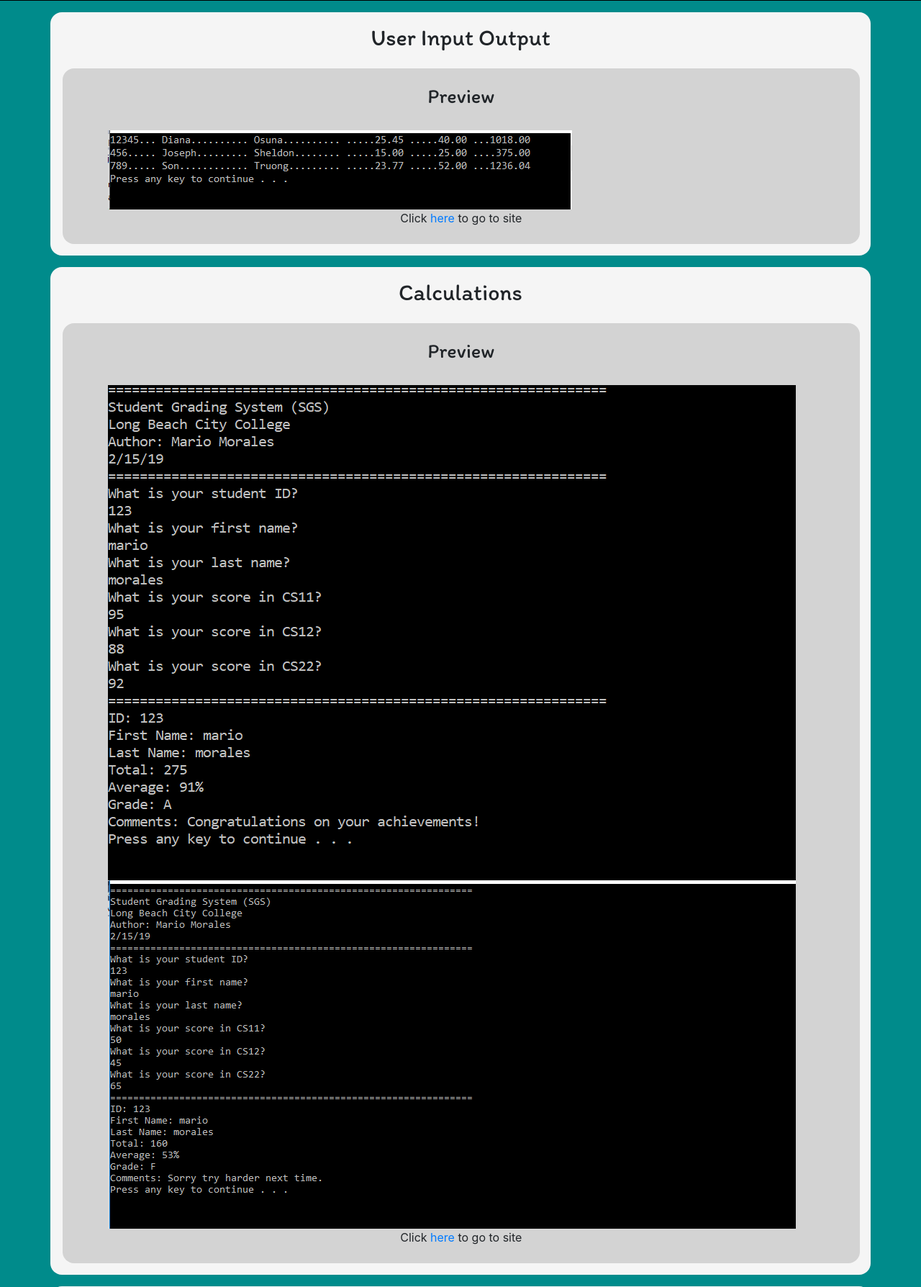
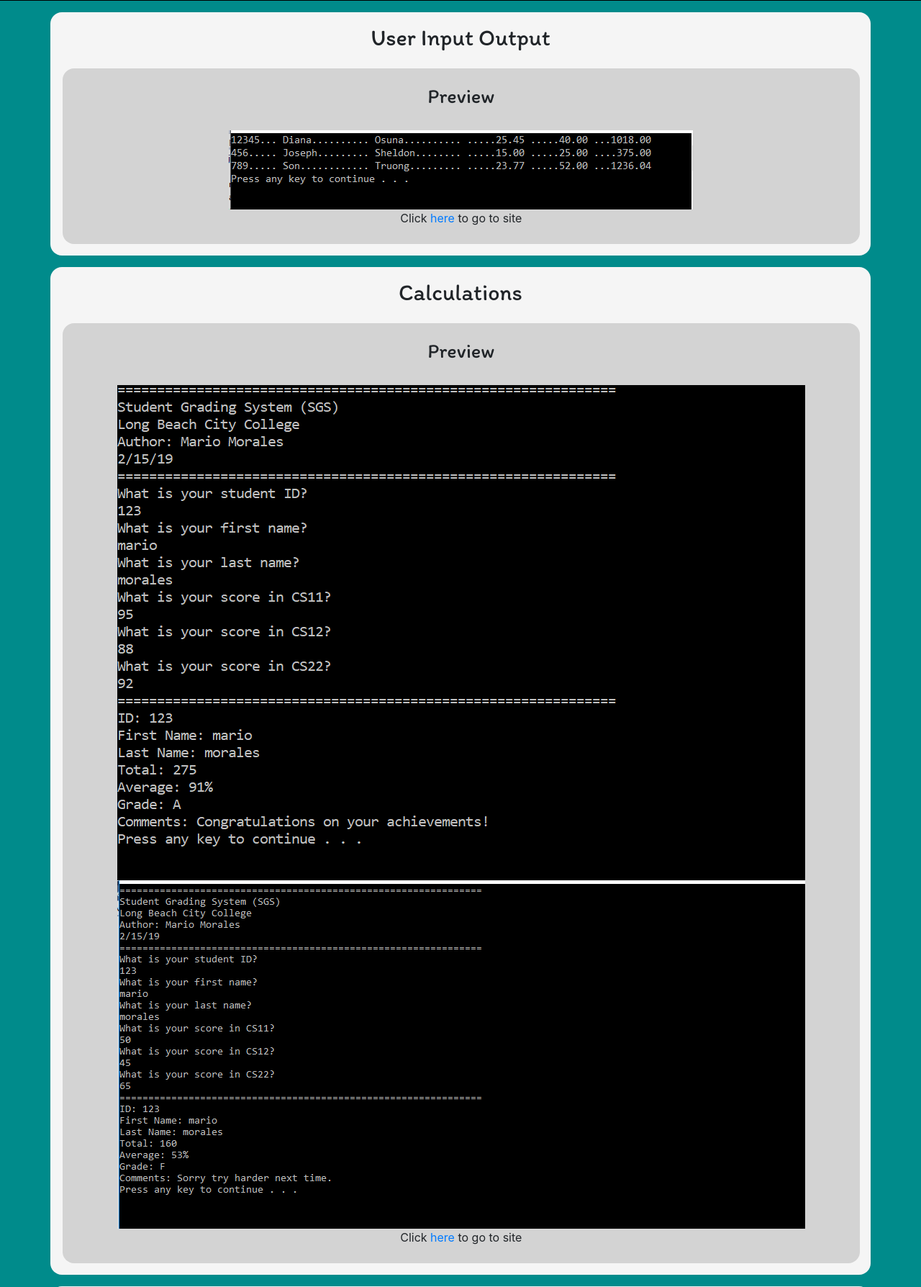
Before and after one commit to mariomorales123456/Portfolio, a PHP site: page /portfolio/cs11/index.php in a window 1280 px wide. Shown: the part 799-2587 px from the top of the page at 72% size. Run offline with PHP 8.4, Linux system fonts and the light colour scheme; some libraries are stand-ins or nearby versions.

Commit message:
centered images, fixed image path errors

```diff
--- a/portfolio/cs11/index.php
+++ b/portfolio/cs11/index.php
@@ -18,7 +18,7 @@
             <div class="row preview">     <!--/* image container*/ -->
                 <div class="col">
                     <h3 class="text-center">Preview</h3>
-                    <figure>
+                    <figure class="text-center">
                         <a href="images/project1.PNG" target="_blank"><img class="img-fluid" src="images/project1.PNG" alt="project1 code output"></a><figcaption class="text-center">Click <a href="raw_code/project1.php" target="_blank">here</a> to go to site</figcaption>
                     </figure>
                 </div>
@@ -40,7 +40,7 @@
             <div class="row preview">     <!--/* image container*/ -->
                 <div class="col">
                     <h3 class="text-center">Preview</h3>
-                    <figure>
+                    <figure class="text-center">
                         <a href="images/project2.PNG" target="_blank"><img class="img-fluid" src="images/project2.PNG" alt="project2 code output"></a><figcaption class="text-center">Click <a href="raw_code/project2.php" target="_blank">here</a> to go to site</figcaption>
                     </figure>
                 </div>
@@ -62,7 +62,7 @@
             <div class="row preview">     <!--/* image container*/ -->
                 <div class="col">
                     <h3 class="text-center">Preview</h3>
-                    <figure>
+                    <figure class="text-center">
                         <a href="images/project3.PNG" target="_blank"><img class="img-fluid" src="images/project3.PNG" alt="project3 code output"></a><figcaption class="text-center">Click <a href="raw_code/project3.php" target="_blank">here</a> to go to site</figcaption>
                     </figure>
                 </div>
@@ -84,7 +84,7 @@
             <div class="row preview">     <!--/* image container*/ -->
                 <div class="col">
                     <h3 class="text-center">Preview</h3>
-                    <figure>
+                    <figure class="text-center">
                         <a href="images/project4.PNG" target="_blank"><img class="img-fluid" src="images/project4.PNG" alt="project4 code output"></a><figcaption class="text-center">Click <a href="raw_code/project4.php" target="_blank">here</a> to go to site</figcaption>
                     </figure>
                 </div>
@@ -106,7 +106,7 @@
             <div class="row preview">     <!--/* image container*/ -->
                 <div class="col">
                     <h3 class="text-center">Preview</h3>
-                    <figure>
+                    <figure class="text-center">
                         <a href="images/project5.PNG" target="_blank"><img class="img-fluid" src="images/project5.PNG" alt="projec5 code output"></a><figcaption class="text-center">Click <a href="raw_code/project5.php" target="_blank">here</a> to go to site</figcaption>
                     </figure>
                 </div>
@@ -128,7 +128,7 @@
             <div class="row preview">     <!--/* image container*/ -->
                 <div class="col">
                     <h3 class="text-center">Preview</h3>
-                    <figure>
+                    <figure class="text-center">
                         <a href="images/project6.PNG" target="_blank"><img class="img-fluid" src="images/project6.PNG" alt="project6 code output"></a><figcaption class="text-center">Click <a href="raw_code/project6.php" target="_blank">here</a> to go to site</figcaption>
                     </figure>
                 </div>
@@ -150,7 +150,7 @@
             <div class="row preview">     <!--/* image container*/ -->
                 <div class="col">
                     <h3 class="text-center">Preview</h3>
-                    <figure>
+                    <figure class="text-center">
                         <a href="images/project7.JPG" target="_blank"><img class="img-fluid" src="images/project7.JPG" alt="project7 code output"></a><figcaption class="text-center">Click <a href="raw_code/project7.php" target="_blank">here</a> to go to site</figcaption>
                     </figure>
                 </div>
@@ -172,8 +172,8 @@
             <div class="row preview">     <!--/* image container*/ -->
                 <div class="col">
                     <h3 class="text-center">Preview</h3>
-                    <figure>
-                        <a href="images/project9.JPG" target="_blank"><img class="img-fluid" src="images/project9.JPG" alt="project8 code output"></a><figcaption class="text-center">Click <a href="raw_code/project8.php" target="_blank">here</a> to go to site</figcaption>
+                    <figure class="text-center">
+                        <a href="images/project8.JPG" target="_blank"><img class="img-fluid" src="images/project8.JPG" alt="project8 code output"></a><figcaption class="text-center">Click <a href="raw_code/project8.php" target="_blank">here</a> to go to site</figcaption>
                     </figure>
                 </div>
             </div>
@@ -194,7 +194,7 @@
             <div class="row preview">     <!--/* image container*/ -->
                 <div class="col">
                     <h3 class="text-center">Preview</h3>
-                    <figure>
+                    <figure class="text-center">
                         <a href="images/project9.PNG" target="_blank"><img class="img-fluid" src="images/project9.PNG" alt="project9 code output"></a><figcaption class="text-center">Click <a href="raw_code/project9.php" target="_blank">here</a> to go to site</figcaption>
                     </figure>
                 </div>
@@ -216,7 +216,7 @@
             <div class="row preview">     <!--/* image container*/ -->
                 <div class="col">
                     <h3 class="text-center">Preview</h3>
-                    <figure>
+                    <figure class="text-center">
                         <a href="images/project10.PNG" target="_blank"><img class="img-fluid" src="images/project10.PNG" alt="project10 code output"></a><figcaption class="text-center">Click <a href="raw_code/project10.php" target="_blank">here</a> to go to site</figcaption>
                     </figure>
                 </div>
```
Also changed, not shown: portfolio/cs11/images/project4.PNG (renamed from portfolio/cs11/images/project4.png), portfolio/cs11/images/project9.PNG (renamed from portfolio/cs11/images/project9.png).
